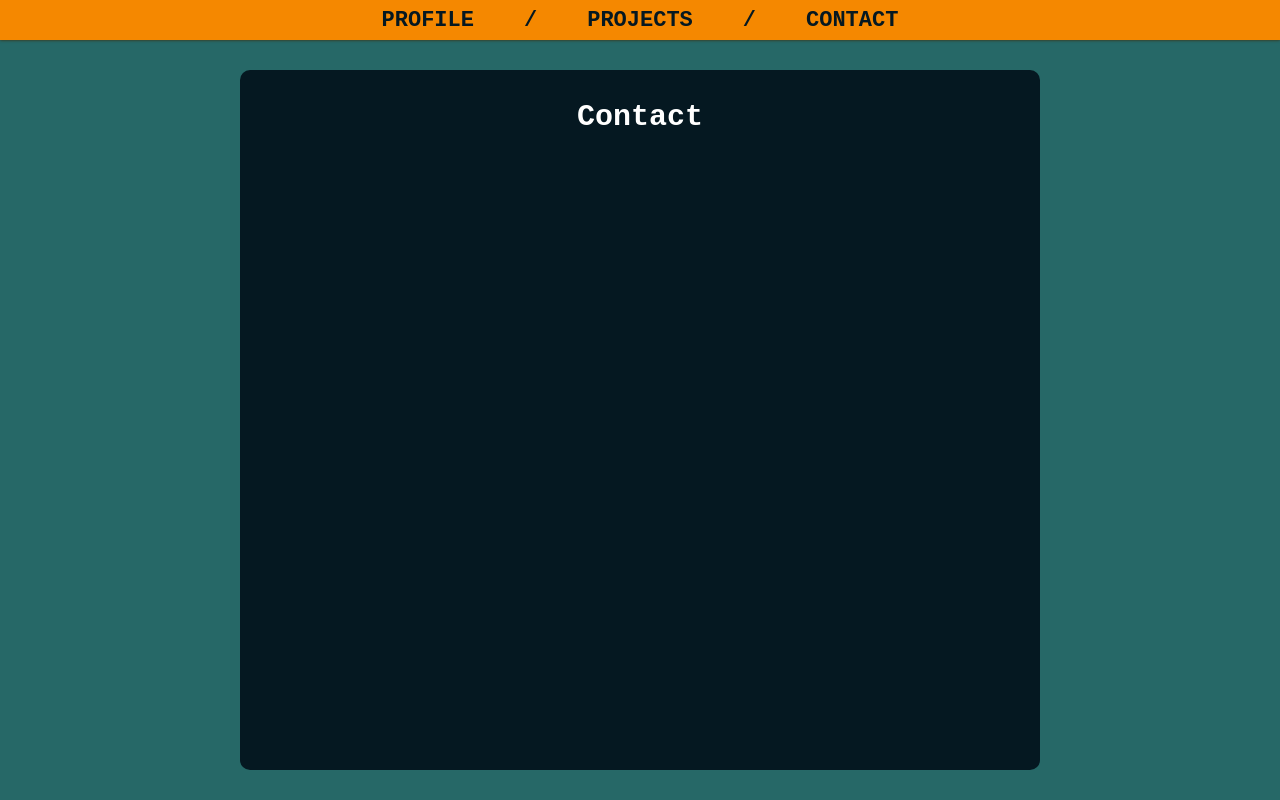
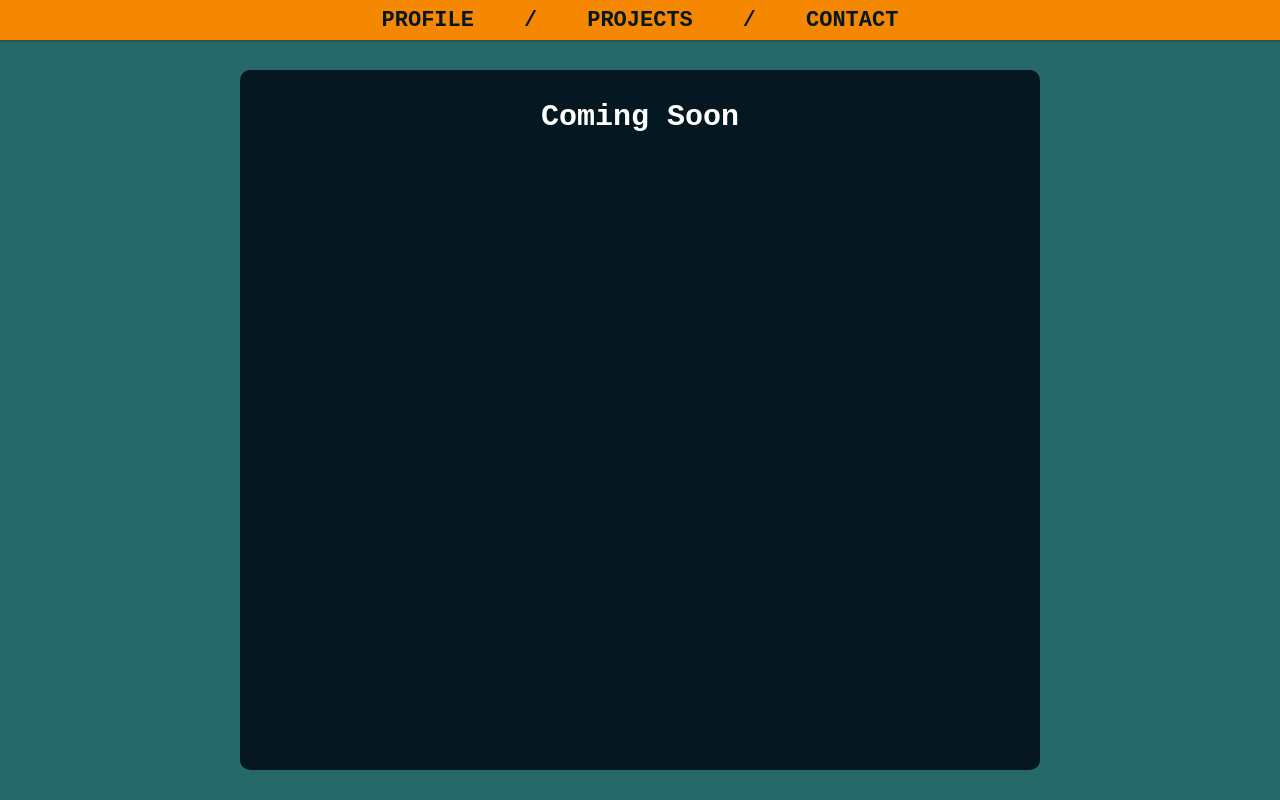
Before and after one commit to stuart-jauncey/portfolio, a Next.js app: page /contact in a window 1280 px wide. Built offline with nearby package versions, Linux system fonts and the light colour scheme.

Commit message:
Add message to in progress pages

```diff
--- a/src/app/contact/page.tsx
+++ b/src/app/contact/page.tsx
@@ -1,7 +1,7 @@
 export default function Page() {
     return (
         <div>
-            <h1>Contact</h1>
+            <h1>Coming Soon</h1>
         </div>
     );
 }
--- a/src/app/projects/page.tsx
+++ b/src/app/projects/page.tsx
@@ -1,7 +1,7 @@
 export default function Page() {
     return (
         <div>
-            <h1>Projects</h1>
+            <h1>Coming Soon</h1>
         </div>
     );
 }
```
